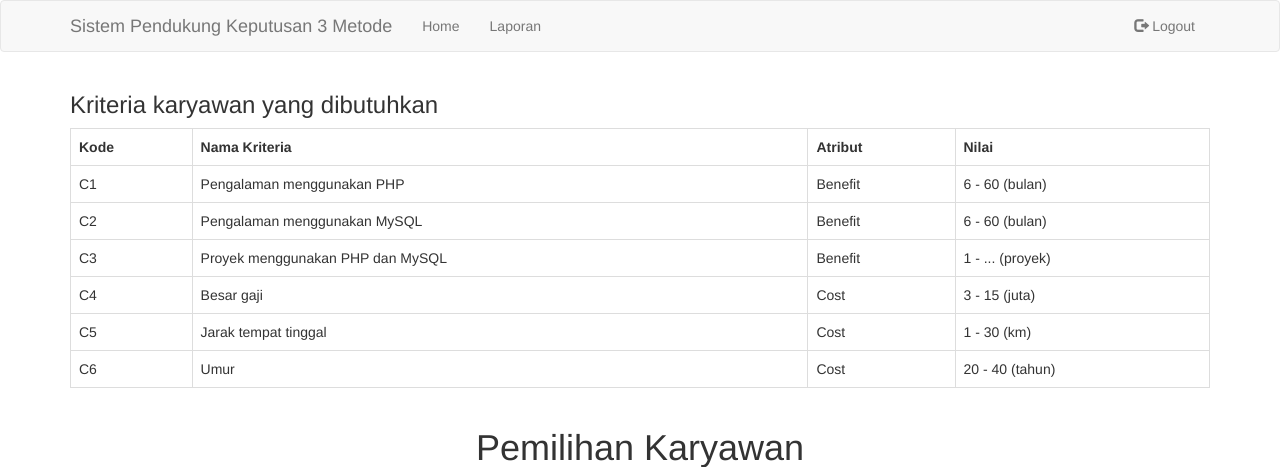
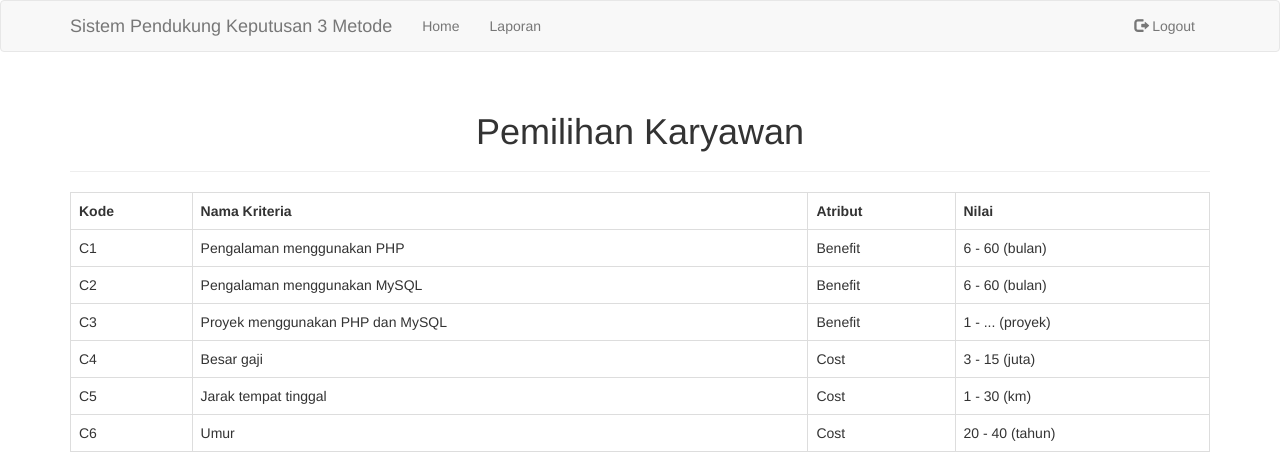
Before and after one commit to dylansanjaya/Sistem-Pendukung-Keputusan-Decision-Support-System-Dengan-3-Metode-TOPSIS-SAW-dan-WP, a PHP site: page /nilai-alternatif.php in a window 1280 px wide. Shown: the top 467 px of the page. Run offline with PHP 8.4, Linux system fonts and the light colour scheme; a user stored in the database is signed in; data comes from the database, SQL or seed files in the repository.

Commit message:
Update nilai-alternatif.php

```diff
--- a/nilai-alternatif.php
+++ b/nilai-alternatif.php
@@ -134,7 +134,10 @@ include './includes/header.php';
 ?>
 
 <div class="col-md-12">
-    <h3>Kriteria karyawan yang dibutuhkan</h3>
+    <div class="page-header text-center">
+        <h1>Pemilihan Karyawan</h1>
+        <h4><?php echo $pemilihan['keterangan']; ?></h4>
+    </div>
     <table class="table table-bordered">
       <tr>
           <th>Kode</th>
@@ -179,10 +182,7 @@ include './includes/header.php';
           <td>20 - 40 (tahun)</td>
       </tr>
     </table>
-    <div class="page-header text-center">
-        <h1>Pemilihan Karyawan</h1>
-        <h4><?php echo $pemilihan['keterangan']; ?></h4>
-    </div>
+
     <h3>Nilai Alternatif</h3>
     <form method="post">
         <?php
```
